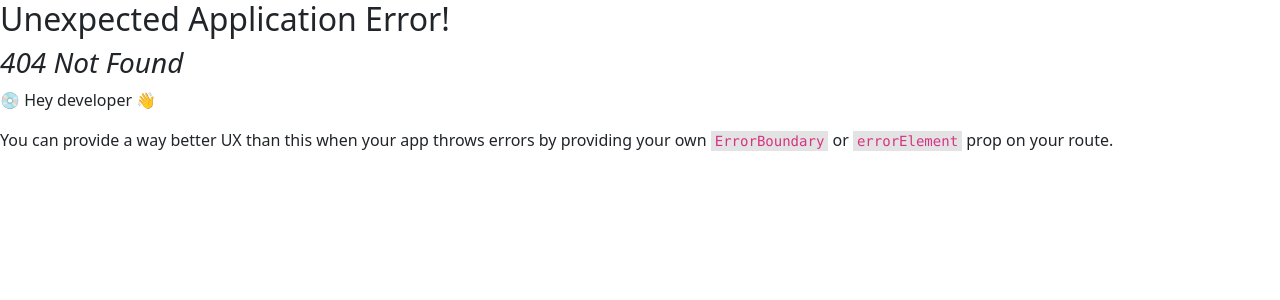
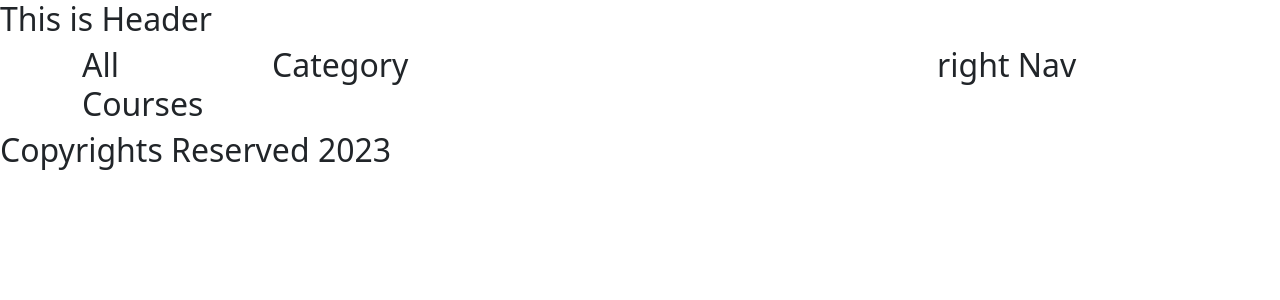
Before and after one commit to MerchantKhalid/mySchool, a React (Create React App) app: page /category/1 in a window 1280 px wide. Before the commit this address had no page. Shown: the top 300 px of the page. Built offline with nearby package versions, Linux system fonts and the light colour scheme.

Commit message:
server added

```diff
--- /dev/null
+++ b/src/components/Pages/Category.js
@@ -0,0 +1,11 @@
+import React from 'react';
+
+const Category = () => {
+    return (
+        <div>
+            <h2>Category</h2>
+        </div>
+    );
+};
+
+export default Category;
--- /dev/null
+++ b/src/components/Pages/Courses.js
@@ -0,0 +1,11 @@
+import React from 'react';
+
+const Courses = () => {
+    return (
+        <div>
+            <h2>Courses</h2>
+        </div>
+    );
+};
+
+export default Courses;
--- a/src/components/Shared/LeftNav.js
+++ b/src/components/Shared/LeftNav.js
@@ -1,9 +1,10 @@
-import React from 'react';
+import React, { useState } from 'react';
 
 const LeftNav = () => {
+    const [courses,setcourses]= useState([])
     return (
         <div>
-             <h2>Side Nav</h2>
+             <h2>All Courses</h2>
         </div>
     );
 };
```
Also changed, not shown: src/components/Routes/Routes.js (+12 -1 lines).
